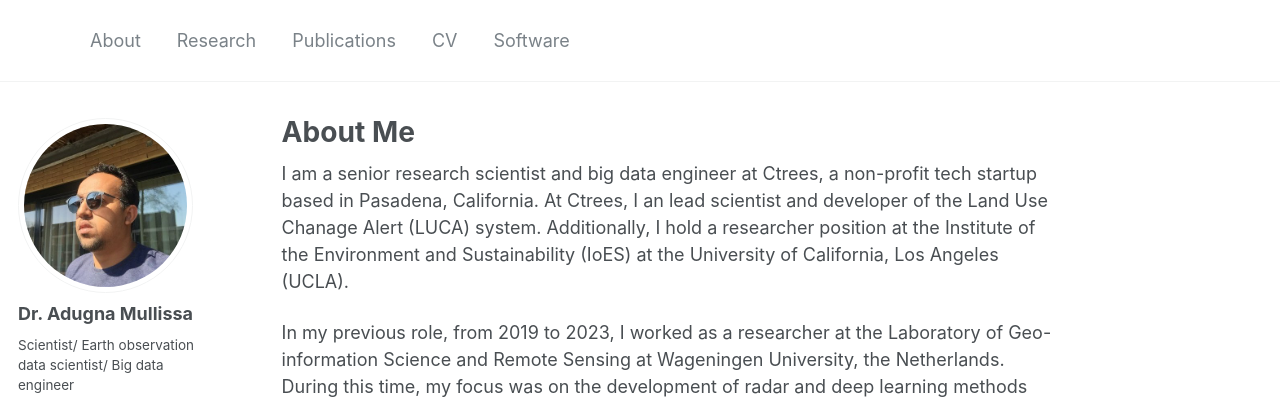
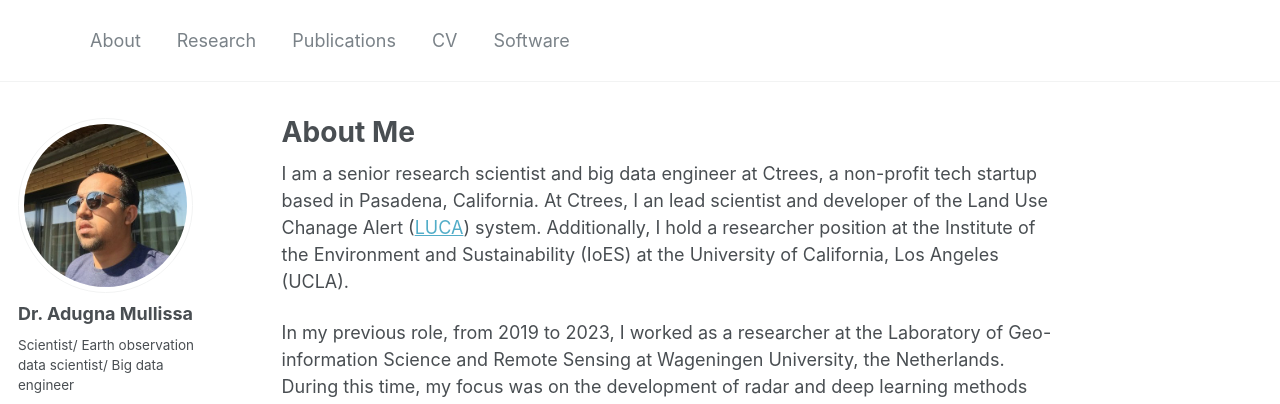
Before and after one commit to adugnag/adugnag.github.io, a Jekyll site: the page built from _pages/about.md, in a window 1280 px wide and 1280 px high. Shown: the top 404 px of the window. Built offline with Jekyll 4.4.1, drawn with Linux system fonts in a browser that asks for light colours; some web fonts are replaced; part of the change alters nothing that is shown.

```diff
--- a/_pages/about.md
+++ b/_pages/about.md
@@ -7,7 +7,7 @@ redirect_from:
   - /about/
   - /about.html
 ---
-I am a senior research scientist and big data engineer at Ctrees, a non-profit tech startup based in Pasadena, California. At Ctrees, I an lead scientist and developer of the Land Use Chanage Alert (LUCA) system. Additionally, I hold a researcher position at the Institute of the Environment and Sustainability (IoES) at the University of California, Los Angeles (UCLA).
+I am a senior research scientist and big data engineer at Ctrees, a non-profit tech startup based in Pasadena, California. At Ctrees, I an lead scientist and developer of the Land Use Chanage Alert ([LUCA](https://ctrees.org/luca)) system. Additionally, I hold a researcher position at the Institute of the Environment and Sustainability (IoES) at the University of California, Los Angeles (UCLA).
 
 In my previous role, from 2019 to 2023, I worked as a researcher at the Laboratory of Geo-information Science and Remote Sensing at Wageningen University, the Netherlands. During this time, my focus was on the development of radar and deep learning methods for near-real-time forest change monitoring. Prior to that, from 2018 to 2019, I conducted postdoctoral research at the University of Twente, the Netherlands, where I explored deep learning methodologies for crop classification using polarimetric Synthetic Aperture Radar (SAR) data. I completed my Ph.D. (2017) in  Radar Remote Sensing at the University of Twente in Enschede, The Netherlands.
 
```
